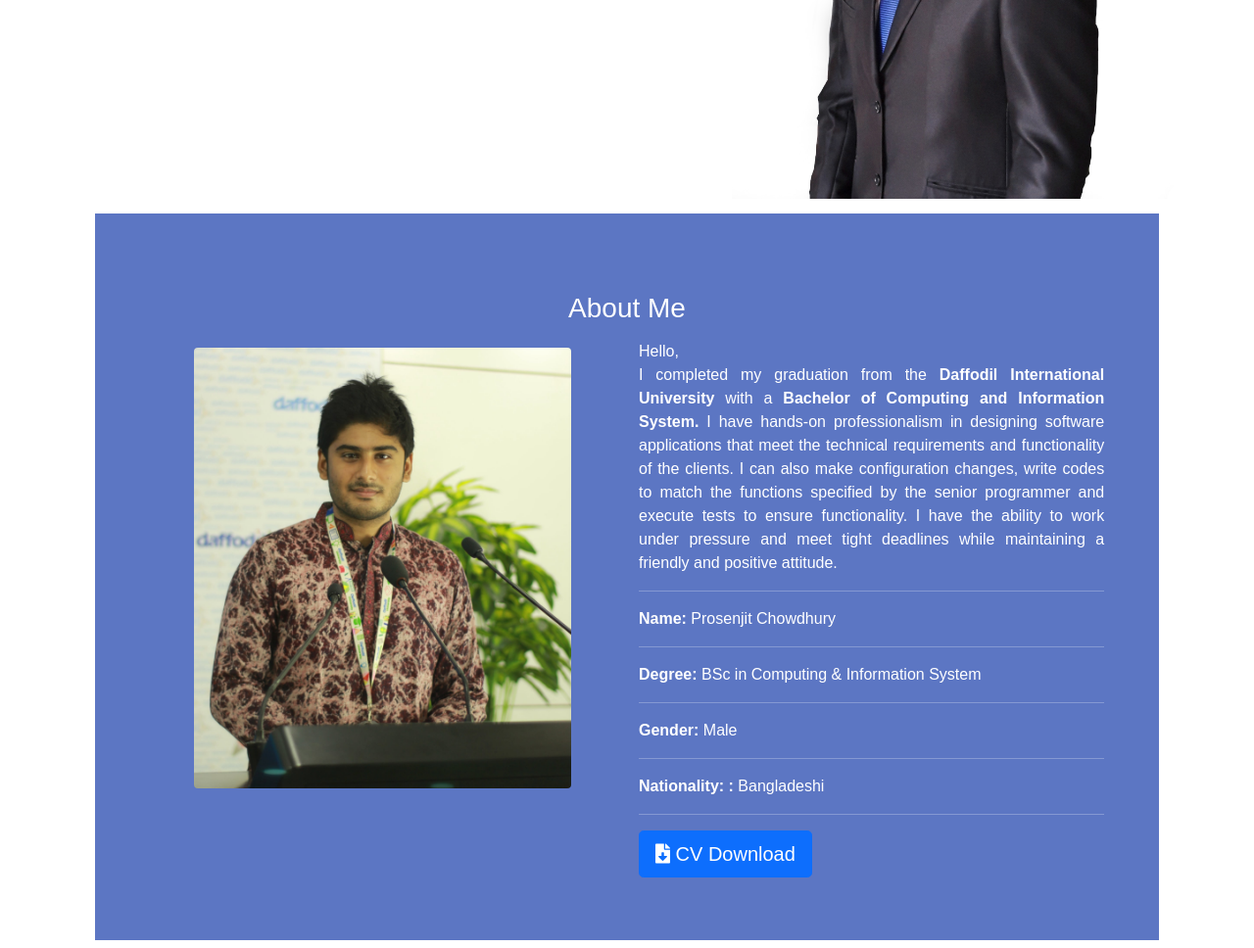
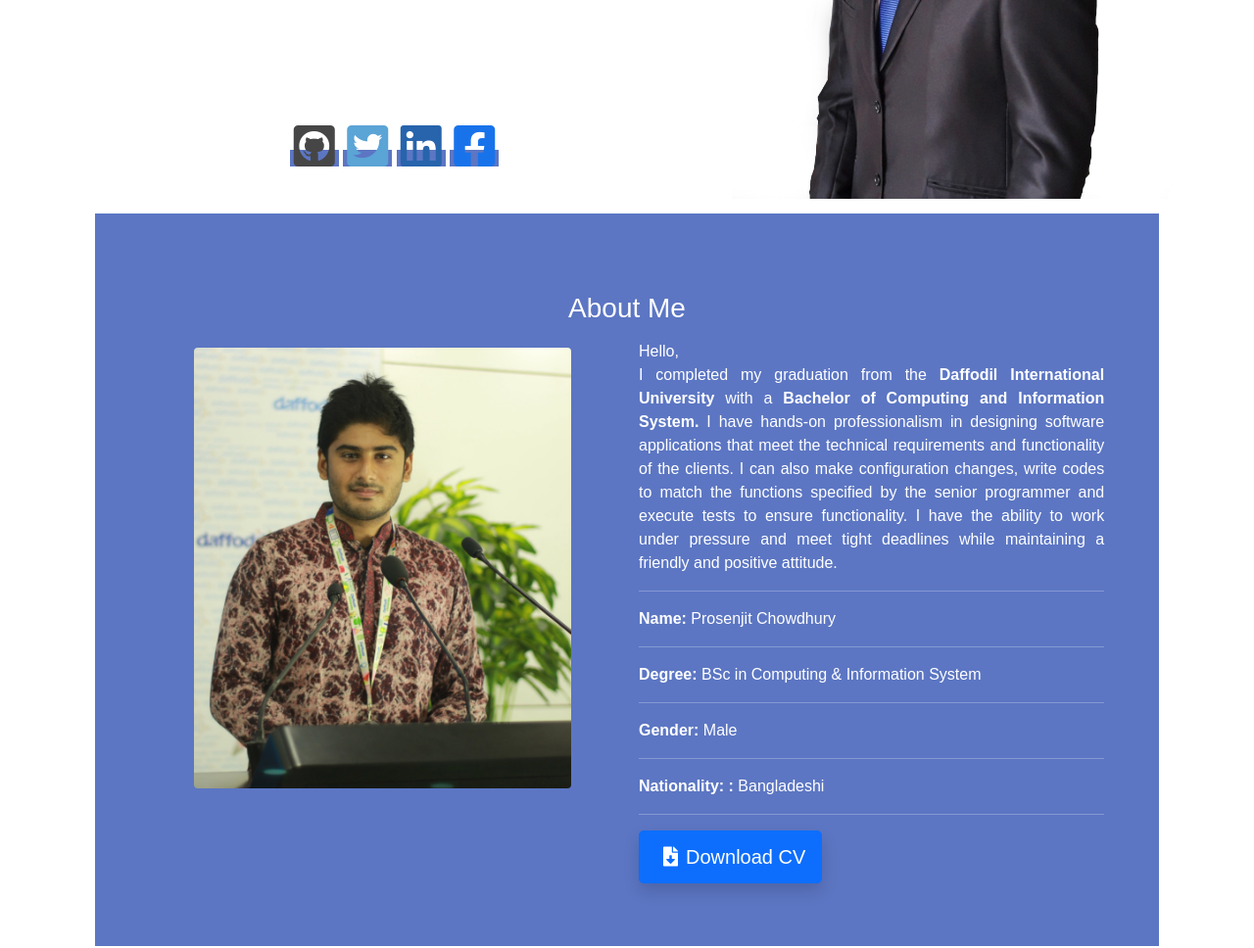
Before and after one commit to prosenjit-chd/practice-portfolio, a plain HTML site: page index.html in a window 1280 px wide. Shown: the part 460-1428 px from the top of the page at 98% size. Drawn offline with nearby package versions, Linux system fonts and the light colour scheme.

Commit message:
4th updation

```diff
--- a/assets/css/style.css
+++ b/assets/css/style.css
@@ -22,7 +22,9 @@ nav{
     color: #5C76C3;
     font-weight: bold;
 }
-
+.social-media{
+    margin-top: 125px;
+}
 .name-font{
     font-family: 'Yellowtail', cursive;
     color: #5DB3EE;
@@ -33,7 +35,7 @@ nav{
 .home-myname{
     color: #5C76C3;
 }
-.home button {
+.home a {
     background-color: #5C76C3;
 
 }
--- a/index.html
+++ b/index.html
@@ -63,7 +63,13 @@
             <div id="home" class="home row bg-white">
                     <div class="home-note col-lg-7">
                         <h1>Hello,<br class="text-black">I'am <span class="home-myname">Prosenjit</span><br>Software Engineer</h1>
-                        <button class=" btn btn-primary mb-2 btn-lg">Contact</button>
+                        <a class=" btn btn-primary mb-2 btn-lg" href="#contact">Contact</a>
+                        <div class="social-media">
+                            <a  href="https://github.com/prosenjit-chd" target="blank"><i class="fab fa-3x fa-github-square m-1" style="color: #464646;"></i></a>
+                            <a  href="https://twitter.com/rsch97" target="blank"><i class="fab fa-3x fa-twitter-square m-1" style="color: #5BA4D6;"></i></a>
+                            <a  href="https://www.linkedin.com/in/prosenjit-chowdhury-4968b1195/" target="blank"><i class="fab fa-3x fa-linkedin m-1" style="color: #2764AC;"></i></a>
+                            <a  href="https://www.facebook.com/prosenjit.chowdhury.988" target="blank"><i class="fab fa-3x fa-facebook-square m-1" style="color: #1873EB;"></i></a>
+                        </div>
                     </div>
 
                     <div class="home__img col-lg-5">
@@ -117,7 +123,8 @@
 
 
                                             <div class="btn-group">
-                                                <button class=" btn btn-primary mb-2 btn-lg">  <i class="fas fa-file-download"></i> CV Download</button>
+
+                                                <a target="blank" class=" btn btn-primary mb-2 btn-lg shadow" href="https://drive.google.com/file/d/1MIkx1cS2wcW7ltPpMahOZx79WQX-gt5Q/view?usp=sharing">  <i class="fas fa-file-download m-2"></i>Download CV </a>
                                             </div>
 
                                     </div>
@@ -143,7 +150,7 @@
                             <i class="fas fa-5x fa-user-graduate"></i>
                         </div>
                         <div class="col-lg-10 pt-4">
-                            <h5 class=""><b>BSc in Computing & Information System (CGPA:3.81/4</b></h5>
+                            <h5 class=""><b>BSc in Computing & Information System (CGPA:3.81/4)</b></h5>
                             <h6 class=""><i class=""></i>Passing Year: 2021</h6>
                             <p>Daffodil International University</p><br>
                         </div>
@@ -154,7 +161,7 @@
                             <i class="fas fa-5x fa-university"></i>
                         </div>
                         <div class="col-lg-10 pt-4">
-                            <h5 class=""><b>Advance Diploma in Computing (62%, Merit)</b></h5>
+                            <h5 class=""><b>Advance Diploma in Computing (68%, Merit)</b></h5>
                             <h6 class=""><i class=""></i>Passing Year: 2018</h6>
                             <p>National Computing Center(NCC), UK <br> Degree completed through the British Council </p>
                         </div>
@@ -455,8 +462,7 @@
                     <!--Section heading-->
                     <h2 class="h1-responsive font-weight-bold text-center my-4">Contact Me</h2>
                     <!--Section description-->
-                    <p class="text-center w-responsive mx-auto mb-5">Do you have any questions? Please do not hesitate to contact us directly. I will come back to you within
-                        a matter of hours to help you.</p>
+                    <p class="text-center w-responsive mx-auto mb-5">Do you have any questions? Please do not hesitate to contact me directly.</p>
 
                     <div class="row">
 
```
